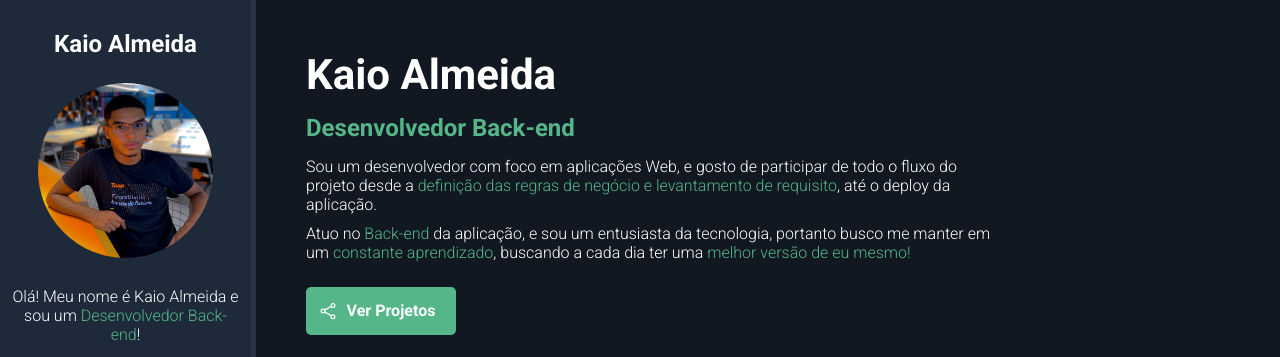
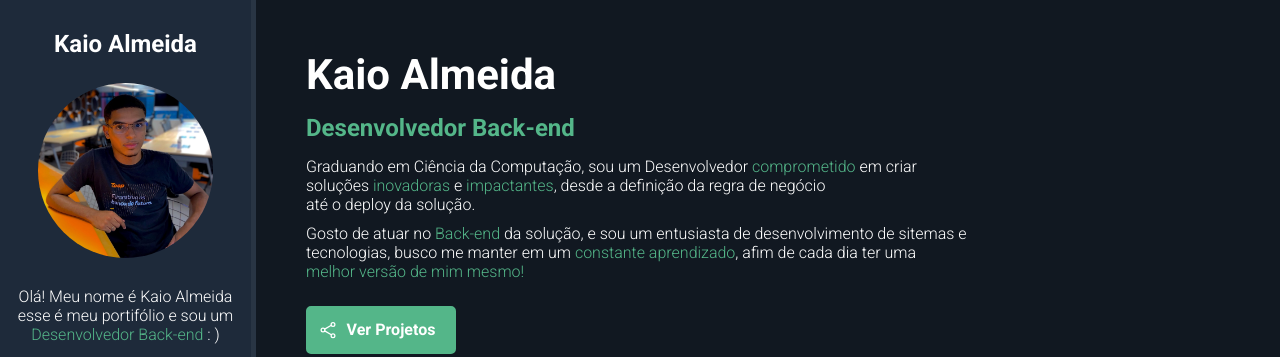
Before and after one commit to kaioa1meida/kaioa1meida.github.io, a plain HTML site: page index.html in a window 1280 px wide. Shown: the top 357 px of the page. Drawn offline with nearby package versions, Linux system fonts and the light colour scheme.

Commit message:
enviando alterações do HTML Realizado alterações no class description

```diff
--- a/index.html
+++ b/index.html
@@ -1,5 +1,6 @@
 <!DOCTYPE html>
 <html lang="en">
+
 <head>
     <meta charset="UTF-8">
     <meta name="viewport" content="width=device-width, initial-scale=1.0">
@@ -11,15 +12,16 @@
     <!-- Dev Icons Fonts-->
     <link rel="stylesheet" href="https://cdn.jsdelivr.net/gh/devicons/devicon@v2.15.1/devicon.min.css">
     <!-- CSS do Projeto-->
-
     <link rel="stylesheet" href="css/styles.css">
 </head>
+
 <body>
     <main id="container">
+
         <aside id="bio-container">
             <h2>Kaio Almeida</h2>
             <img id="bio-image" src="img/kaioalmeida.jpg" alt="Kaio Almeida">
-            <p>Olá! Meu nome é Kaio Almeida e sou um <span class="highlight">Desenvolvedor Back-end</span>!</p>
+            <p>Olá! Meu nome é Kaio Almeida esse é meu portifólio e sou um <span class="highlight">Desenvolvedor Back-end</span> : )</p>
             <p id="welcome-text">Seja bem-vindo!</p>
             <ul id="social-container">
                 <li><a href="https://www.facebook.com/profile.php?id=100050047666941" target="_blank"> <ion-icon name="logo-facebook"></ion-icon></a></li>
@@ -30,11 +32,12 @@
                 <ion-icon name="mail-outline"></ion-icon><a href="mailto:kaiohsilva04@gmail.com">kaiohsilva04@gmail.com</a>
             </div>
         </aside>
+
         <section id="about-container">
             <h1 id="name">Kaio Almeida</h1>
             <p id="title"><span class="highlight">Desenvolvedor Back-end</span></p>
-            <p class="description">Sou um desenvolvedor com foco em aplicações Web, e gosto de participar de todo o fluxo do projeto desde a <span class="highlight">definição das regras de negócio e levantamento de requisito</span>, até o deploy da aplicação.</p>
-            <p class="description">Atuo no <span class="highlight">Back-end</span> da aplicação, e sou um entusiasta da tecnologia, portanto busco me manter em um <span class="highlight">constante aprendizado</span>, buscando a cada dia ter uma <span class="highlight">melhor versão de eu mesmo!</span></p>
+            <p class="description">Graduando em Ciência da Computação, sou um Desenvolvedor <span class="highlight">comprometido</span> em criar <br>soluções <span class="highlight">inovadoras</span> e <span class="highlight">impactantes</span>, desde a definição da regra de negócio <br>até o deploy da solução.</p>
+            <p class="description">Gosto de atuar no <span class="highlight">Back-end</span> da solução, e sou um entusiasta de desenvolvimento de sitemas e tecnologias, busco me manter em um <span class="highlight">constante aprendizado</span>, afim de cada dia ter uma <br><span class="highlight">melhor versão de mim mesmo!</span></p>
             <a href="https://github.com/kaioa1meida" id="btn-project"><ion-icon name="share-social-outline"></ion-icon> <span>Ver Projetos</span></a>
             <h2 id="skills-section-title">Minhas Skills</h2>
             <p class="description">Conheça as principais tecnologias que domino:</p>
@@ -70,8 +73,8 @@
                     <i class="devicon-docker-plain colored"></i>
                 </div>
             </div>
+        </section>
 
-        </section>
     </main>
     <!-- Ion Icons -->
     <script type="module" src="https://unpkg.com/ionicons@7.1.0/dist/ionicons/ionicons.esm.js"></script>
```
